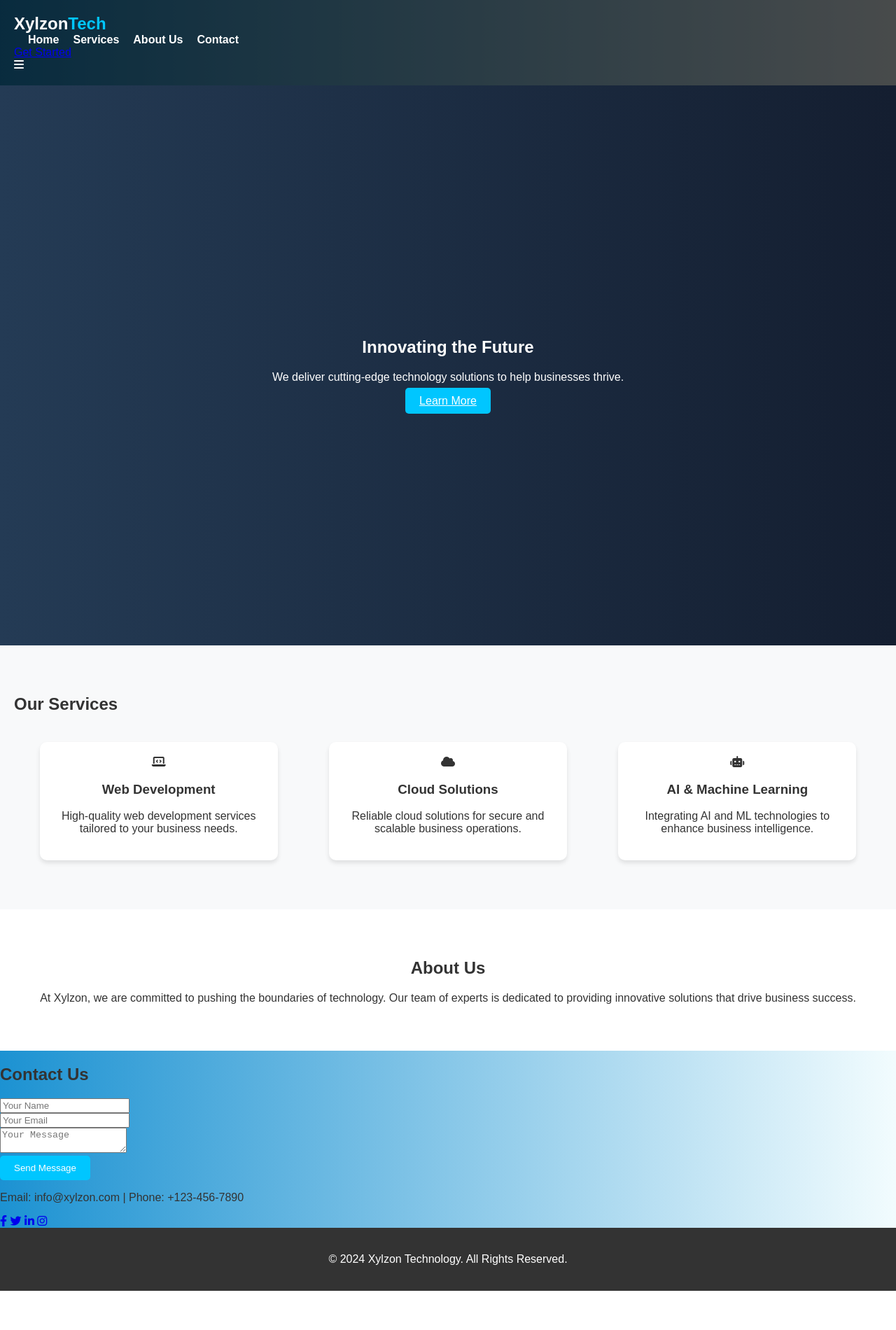
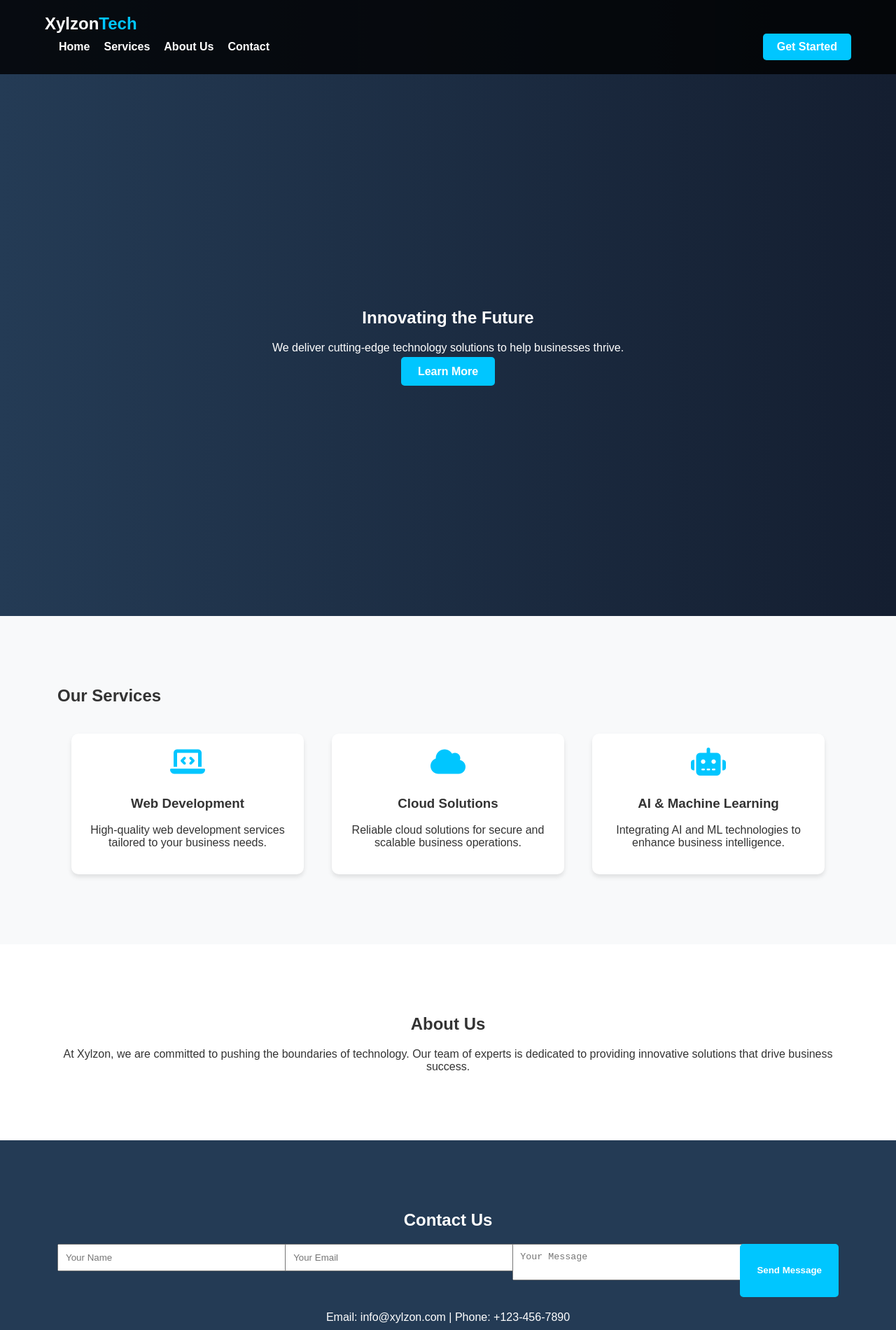
Before and after one commit to ajwadpk/xylzon, a plain HTML site: page index.html in a window 1280 px wide. Shown: the top 1900 px of the page at 70% size. Before the commit the page ends 1844 px from the top, so only its background shows below. Drawn offline with Linux system fonts and the light colour scheme.

Commit message:
Update styles.css

```diff
--- a/styles.css
+++ b/styles.css
@@ -1,3 +1,4 @@
+/* General Styles */
 body {
     font-family: 'Arial', sans-serif;
     margin: 0;
@@ -6,47 +7,89 @@ body {
     color: #333;
 }
 
+.container {
+    width: 90%;
+    max-width: 1200px;
+    margin: 0 auto;
+}
+
 header {
+    background: rgba(0, 0, 0, 0.8);
+    color: white;
+    padding: 20px 0;
+    position: fixed;
+    width: 100%;
+    z-index: 1000;
+    top: 0;
+    left: 0;
+    transition: background 0.3s;
+}
+
+header.sticky {
+    background: rgba(0, 0, 0, 1);
+}
+
+.logo h1 {
+    font-size: 24px;
+    margin: 0;
+    color: #fff;
+    display: inline;
+}
+
+.logo span {
+    color: #00c6ff;
+}
+
+nav {
     display: flex;
     justify-content: space-between;
     align-items: center;
-    padding: 20px;
-    background: rgba(0, 0, 0, 0.7);
-    color: white;
 }
 
-header .logo h1 {
-    font-size: 24px;
+nav .nav-links {
+    list-style: none;
+    display: flex;
     margin: 0;
-    color: #fff;
+    padding: 0;
 }
 
-header .logo span {
-    color: #00c6ff;
-}
-
-nav ul {
-    list-style: none;
-    margin: 0;
-    padding: 0;
-    display: flex;
-}
-
-nav ul li {
+nav .nav-links li {
     margin-left: 20px;
 }
 
-nav ul li a {
+nav .nav-links li a {
     color: white;
     text-decoration: none;
     font-weight: bold;
     transition: color 0.3s;
 }
 
-nav ul li a:hover {
+nav .nav-links li a:hover {
     color: #00c6ff;
 }
 
+nav .cta {
+    background-color: #00c6ff;
+    color: white;
+    padding: 10px 20px;
+    border-radius: 5px;
+    text-decoration: none;
+    font-weight: bold;
+    transition: background-color 0.3s;
+}
+
+nav .cta:hover {
+    background-color: #007bb5;
+}
+
+.mobile-menu-icon {
+    display: none;
+    font-size: 24px;
+    color: white;
+    cursor: pointer;
+}
+
+/* Hero Section */
 .hero-section {
     height: 100vh;
     display: flex;
@@ -55,7 +98,7 @@ nav ul li a:hover {
     text-align: center;
     background: linear-gradient(to right, #243B55, #141E30);
     color: white;
-    position: relative;
+    padding-top: 80px;
 }
 
 .hero-content {
@@ -68,21 +111,24 @@ nav ul li a:hover {
 }
 
 .cta-button {
-    padding: 10px 20px;
+    padding: 12px 24px;
     background-color: #00c6ff;
     color: white;
     border: none;
     border-radius: 5px;
     cursor: pointer;
     transition: background-color 0.3s ease;
+    text-decoration: none;
+    font-weight: bold;
 }
 
 .cta-button:hover {
     background-color: #007BB5;
 }
 
+/* Services Section */
 #services {
-    padding: 50px 20px;
+    padding: 80px 20px;
     background: #f8f9fa;
 }
 
@@ -101,22 +147,50 @@ nav ul li a:hover {
     border-radius: 10px;
     box-shadow: 0 4px 6px rgba(0, 0, 0, 0.1);
     text-align: center;
-    transition: transform 0.3s ease;
+    transition: transform 0.3s ease, box-shadow 0.3s ease;
 }
 
 .service:hover {
     transform: translateY(-10px);
+    box-shadow: 0 8px 12px rgba(0, 0, 0, 0.2);
 }
 
+.service i {
+    font-size: 40px;
+    color: #00c6ff;
+    margin-bottom: 10px;
+}
+
+/* About Section */
 #about {
-    padding: 50px 20px;
+    padding: 80px 20px;
     background: #fff;
     text-align: center;
 }
 
-footer {
-    padding: 20px;
-    background: #333;
+/* Contact Section */
+#contact {
+    padding: 80px 20px;
+    background: #243B55;
     color: white;
     text-align: center;
 }
+
+.contact-form {
+    display: flex;
+    flex-wrap: wrap;
+    justify-content: space-between;
+    margin-bottom: 20px;
+}
+
+.form-group {
+    flex: 1;
+    min-width: 280px;
+    margin-bottom: 20px;
+}
+
+.contact-form input,
+.contact-form textarea {
+    width: 100%;
+    padding: 10px;
+    border-rad
```
